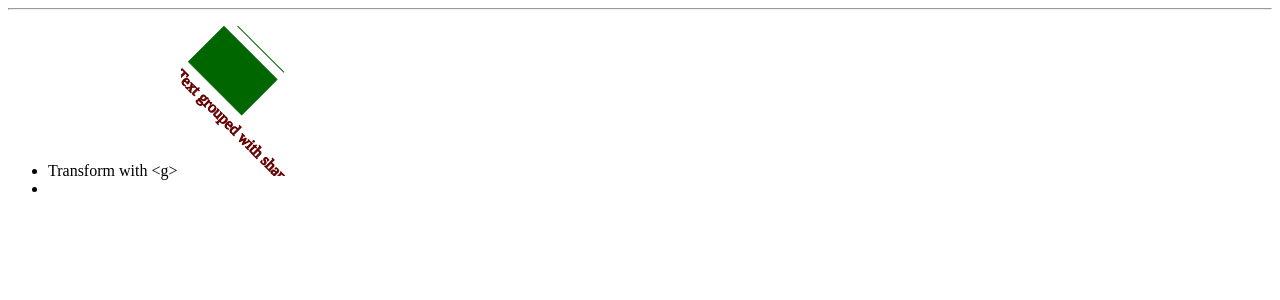
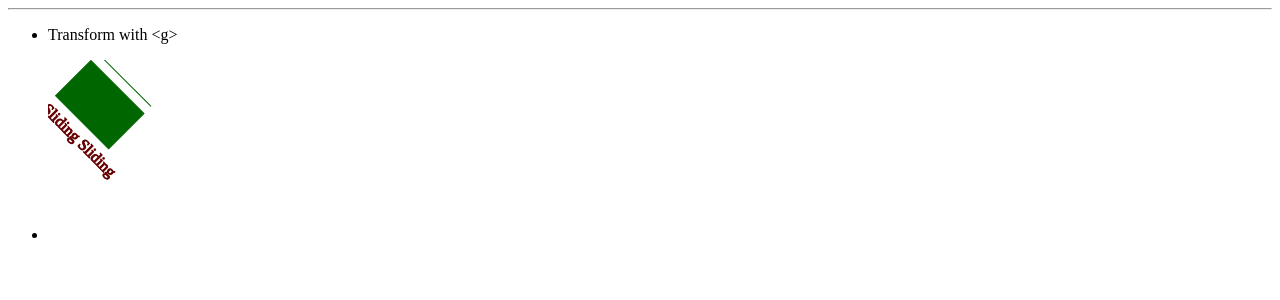
Before and after one commit to h-q-z/h-q-z.github.io, a Jekyll site: the page built from SVG_Examples.html, in a window 1280 px wide. Shown: the top 300 px of the page. Built offline with Jekyll 4.4.1, drawn with Linux system fonts in a browser that asks for light colours.

Commit message:
Update SVG_Examples.html

```diff
--- a/SVG_Examples.html
+++ b/SVG_Examples.html
@@ -3,12 +3,12 @@ layout: latex
 ---
 
 <ul>
-<li> Transform with &lt;g&gt;
+<li> Transform with &lt;g&gt; <p/><p/>
   <svg>
     <g transform="rotate(45 50 50)">
       <line x1="10" y1="10" x2="85" y2="10" style="stroke: #006600;"/>
       <rect x="10" y="20" height="50" width="75" style="stroke: #006600; fill: #006600"/>
-      <text x="10" y="90" style="stroke: #660000; fill: #660000">Text grouped with shapes</text>
+      <text x="10" y="90" style="stroke: #660000; fill: #660000">Sliding Sliding</text>
     </g>
   </svg>
 </li>
```
